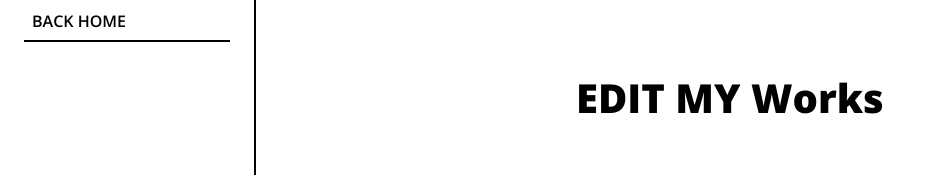
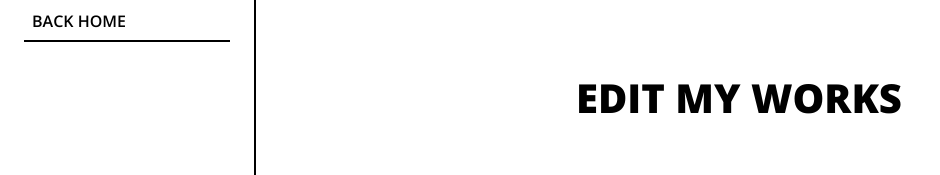
Before and after one commit to AlaaAyaad74/My_portofolio, a Next.js app: page /dashboard_/myworksedit_ in a window 1280 px wide. Shown: the part 284-459 px from the top of the page, without its empty margins (0-940 px from the left). Built offline with nearby package versions, Linux system fonts and the light colour scheme.

Commit message:
dashboard 2th commit

```diff
--- a/app/dashboard_/myInfoedit_/page.js
+++ b/app/dashboard_/myInfoedit_/page.js
@@ -5,10 +5,10 @@ import Asidedashboard from "../../../components/Asidedashboard";
 function Myinfo() {
   return (
     <MainpageStyle>
-      <Asidedashboard />
       <div className="container">
         <h1>EDIT MY INFO</h1>
       </div>
+      <Asidedashboard />
     </MainpageStyle>
   );
 }
--- a/app/dashboard_/myacountsedit_/page.js
+++ b/app/dashboard_/myacountsedit_/page.js
@@ -5,10 +5,10 @@ import Asidedashboard from "../../../components/Asidedashboard";
 function page() {
   return (
     <MainpageStyle>
-      <Asidedashboard />
       <div className="container">
         <h1>EDIT MY ACCOUNTS</h1>
       </div>
+      <Asidedashboard />
     </MainpageStyle>
   );
 }
--- a/app/dashboard_/myworksedit_/page.js
+++ b/app/dashboard_/myworksedit_/page.js
@@ -5,10 +5,10 @@ import Asidedashboard from "../../../components/Asidedashboard";
 function page() {
   return (
     <MainpageStyle>
+      <div className="container">
+        <h1>EDIT MY WORKS</h1>
+      </div>
       <Asidedashboard />
-      <div className="container">
-        <h1>EDIT MY Works</h1>
-      </div>
     </MainpageStyle>
   );
 }
--- a/components/Asidedashboard.jsx
+++ b/components/Asidedashboard.jsx
@@ -87,7 +87,7 @@ const AsidedashboardStyle = styled.div`
       justify-content: space-between;
     }
     li {
-      width: 150px;
+      width: 151px;
     }
   }
   @media screen and (min-width: 400px) and (max-width: 1024px) {
```
